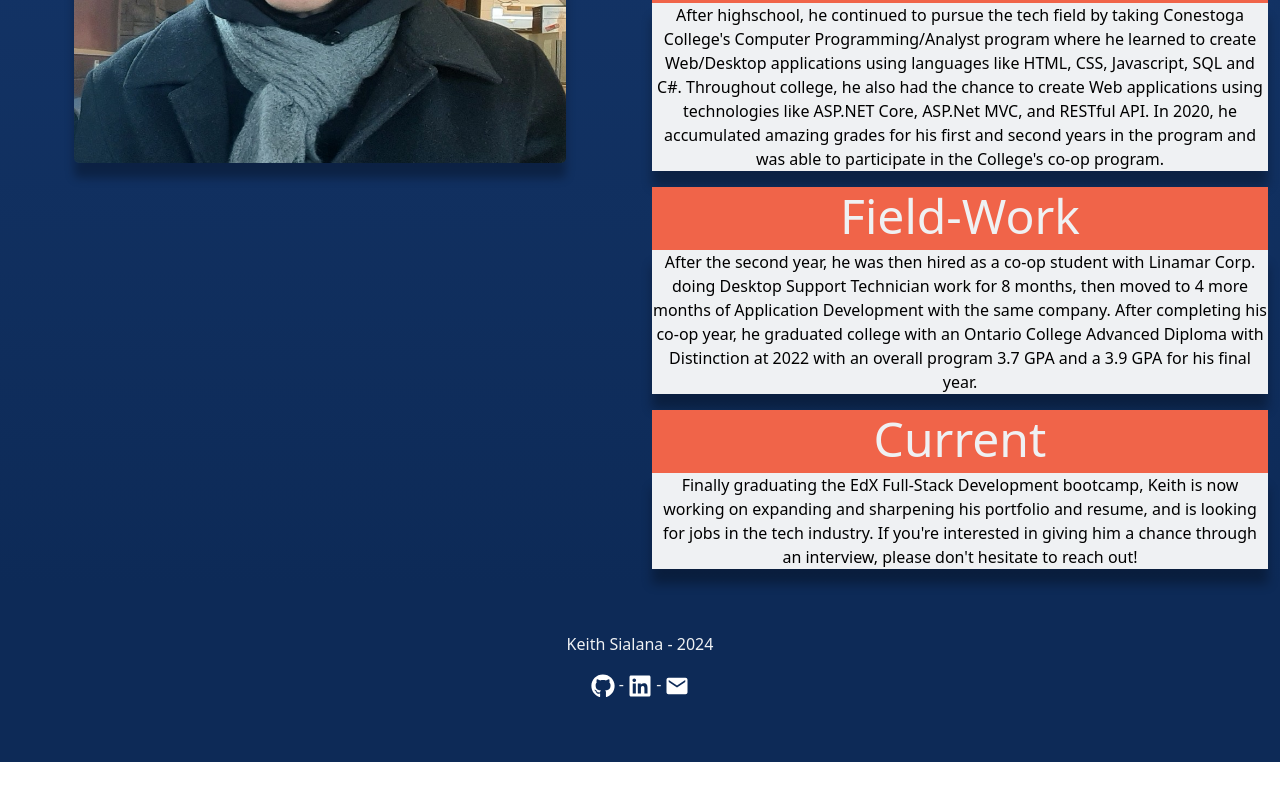
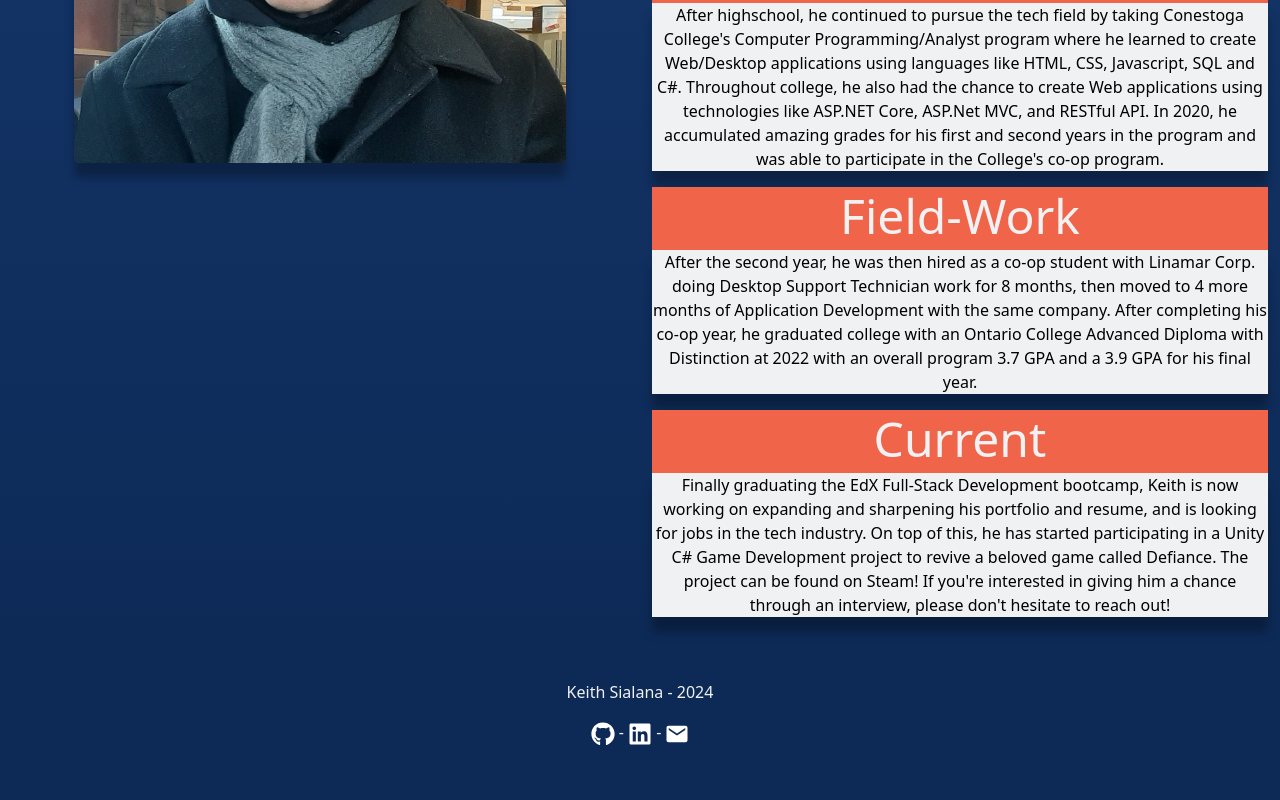
Before and after one commit to keithrsialana/Portfolio-Website, a React (Vite) app: page / in a window 1280 px wide. Shown: the part 999-1799 px from the top of the page. Before the commit the page ends 1761 px from the top, so only its background shows below. Built offline with nearby package versions, Linux system fonts and the light colour scheme.

Commit message:
updated home current section

```diff
--- a/src/pages/home.jsx
+++ b/src/pages/home.jsx
@@ -26,7 +26,7 @@ function Home() {
 		{
 			title: "Current",
 			content:
-				"Finally graduating the EdX Full-Stack Development bootcamp, Keith is now working on expanding and sharpening his portfolio and resume, and is looking for jobs in the tech industry. If you're interested in giving him a chance through an interview, please don't hesitate to reach out!",
+				"Finally graduating the EdX Full-Stack Development bootcamp, Keith is now working on expanding and sharpening his portfolio and resume, and is looking for jobs in the tech industry. On top of this, he has started participating in a Unity C# Game Development project to revive a beloved game called Defiance. The project can be found on Steam! If you're interested in giving him a chance through an interview, please don't hesitate to reach out!",
 		},
 	];
 	return (
```
